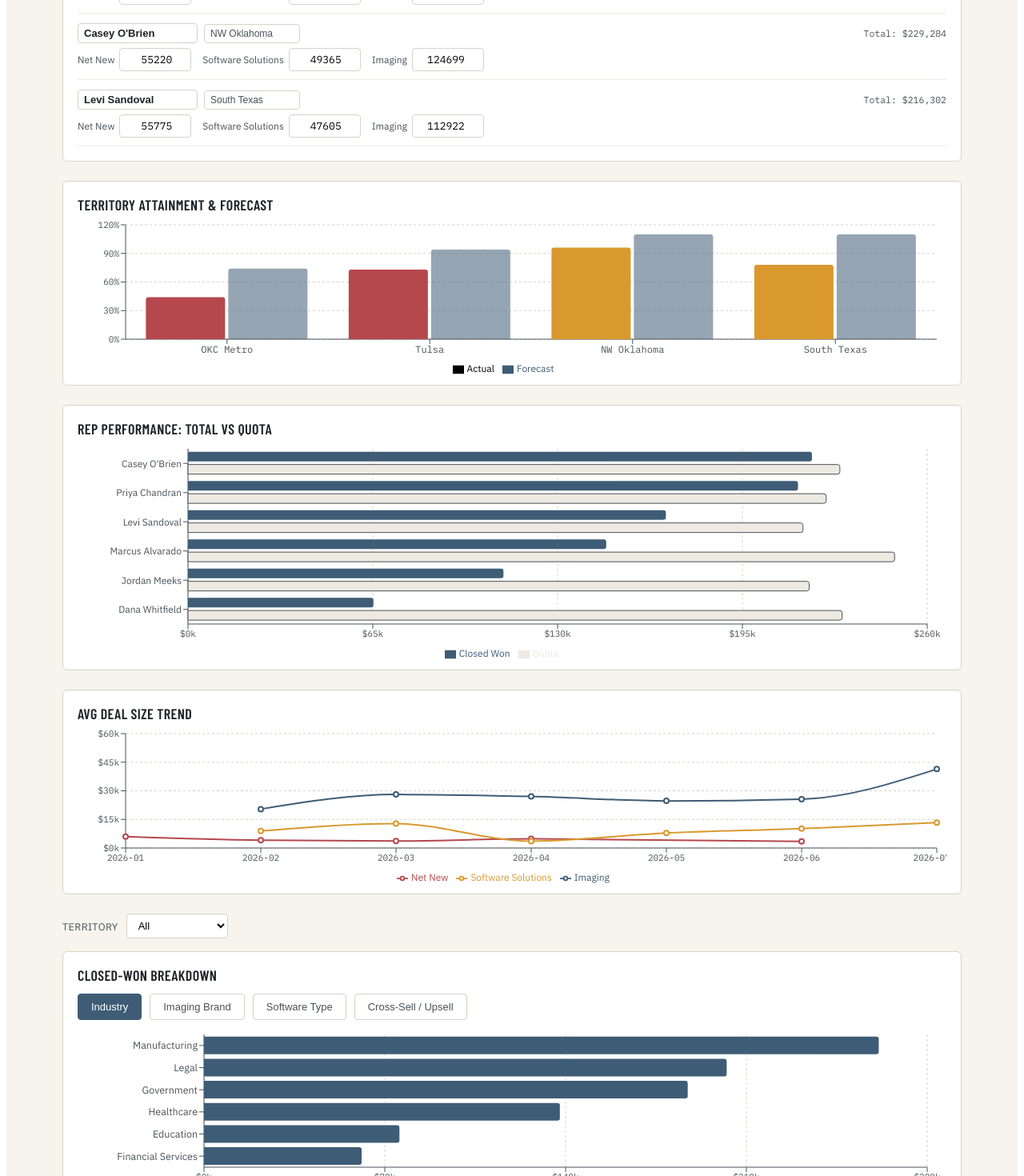
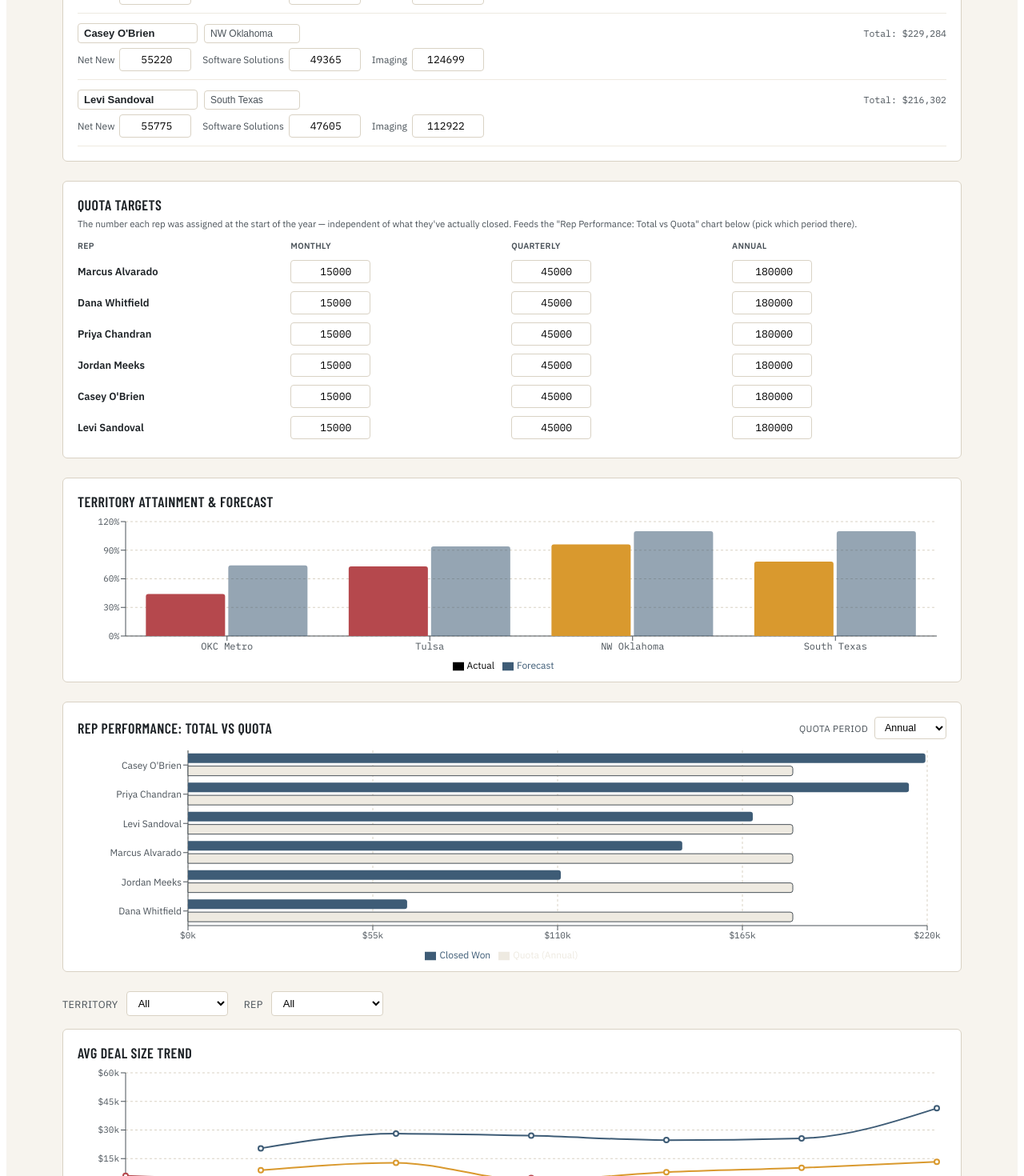
Before and after one commit to necker44/kpi-scorecard-generator, a React (Vite) app: page / in a window 1280 px wide. Shown: the part 740-2210 px from the top of the page at 80% size. Built offline with nearby package versions, Linux system fonts and the light colour scheme.

Commit message:
Add dropdowns for reps

```diff
--- a/src/App.jsx
+++ b/src/App.jsx
@@ -33,6 +33,14 @@ const CATEGORIES = [
   { key: "imaging", label: "Imaging" },
 ];
 const DEFAULT_CATEGORY_QUOTA = { netNew: 50000, software: 30000, imaging: 80000 };
+// A rep's period quota target — set once at the start of the year, independent of what
+// they've actually sold and independent of the category split above.
+const DEFAULT_PERIOD_QUOTA = { monthly: 15000, quarterly: 45000, annual: 180000 };
+const QUOTA_PERIODS = [
+  { key: "monthly", label: "Monthly" },
+  { key: "quarterly", label: "Quarterly" },
+  { key: "annual", label: "Annual" },
+];
 
 // ---------- Mock HubSpot-style data ----------
 const REPS = [
@@ -713,6 +721,7 @@ function saveToLocalStorage(state) {
       manualRoster: state.manualRoster || [],
       mockRoster: state.mockRoster || [],
       metricOverrides: state.metricOverrides || {},
+      periodQuotas: state.periodQuotas || {},
     };
     window.localStorage.setItem(STORAGE_KEY, JSON.stringify(serializable));
   } catch (e) {
@@ -730,6 +739,7 @@ function loadFromLocalStorage() {
     parsed.manualRoster = parsed.manualRoster || [];
     parsed.mockRoster = parsed.mockRoster || null;
     parsed.metricOverrides = parsed.metricOverrides || {};
+    parsed.periodQuotas = parsed.periodQuotas || {};
     return parsed;
   } catch (e) {
     console.warn("Couldn't load saved scorecard data:", e);
@@ -1012,12 +1022,15 @@ export default function App() {
   const [manualRoster, setManualRoster] = useState(saved?.manualRoster ?? []);
   const [manualDeals, setManualDeals] = useState(saved?.manualDeals ?? []);
   const [quotas, setQuotas] = useState(saved?.quotas ?? mockData.quotas);
+  const [periodQuotas, setPeriodQuotas] = useState(saved?.periodQuotas ?? {});
+  const [quotaPeriod, setQuotaPeriod] = useState("annual");
   const [metricOverrides, setMetricOverrides] = useState(saved?.metricOverrides ?? {});
   const [parsing, setParsing] = useState(false);
   const [error, setError] = useState(null);
   const [insights, setInsights] = useState(saved?.insights ?? {});
   const [insightLoading, setInsightLoading] = useState({});
   const [territoryFilter, setTerritoryFilter] = useState("All");
+  const [repFilter, setRepFilter] = useState("All");
   const [breakdownTab, setBreakdownTab] = useState("industry");
   const [apiKey, setApiKey] = useState("");
   const [showKeyInput, setShowKeyInput] = useState(false);
@@ -1057,6 +1070,11 @@ export default function App() {
       if (next[oldName]) { next[newName] = next[oldName]; delete next[oldName]; }
       return next;
     });
+    setPeriodQuotas((q) => {
+      const next = { ...q };
+      if (next[oldName]) { next[newName] = next[oldName]; delete next[oldName]; }
+      return next;
+    });
     setMetricOverrides((o) => {
       if (!o[oldName]) return o;
       const next = { ...o };
@@ -1090,26 +1108,27 @@ export default function App() {
   };
 
   React.useEffect(() => {
-    if (source === "mock" && uploadedDeals.length === 0 && manualDeals.length === 0 && manualRoster.length === 0 && Object.keys(insights).length === 0 && Object.keys(metricOverrides).length === 0) return;
+    if (source === "mock" && uploadedDeals.length === 0 && manualDeals.length === 0 && manualRoster.length === 0 && Object.keys(insights).length === 0 && Object.keys(metricOverrides).length === 0 && Object.keys(periodQuotas).length === 0) return;
     saveToLocalStorage({
       source, quotas, fileNames, insights,
       deals: uploadedDeals, activities: uploadedActivities,
-      manualDeals, manualRoster, mockRoster, metricOverrides,
+      manualDeals, manualRoster, mockRoster, metricOverrides, periodQuotas,
     });
     setJustSaved(true);
     const t = setTimeout(() => setJustSaved(false), 1500);
     return () => clearTimeout(t);
     // eslint-disable-next-line react-hooks/exhaustive-deps
-  }, [source, quotas, fileNames, insights, uploadedDeals, uploadedActivities, manualDeals, manualRoster, mockRoster, metricOverrides]);
+  }, [source, quotas, fileNames, insights, uploadedDeals, uploadedActivities, manualDeals, manualRoster, mockRoster, metricOverrides, periodQuotas]);
 
   const { byRep, territories } = useMemo(() => computeKPIs(deals, activities, quotas, roster), [deals, activities, quotas, roster]);
 
   const territoryOptions = ["All", ...Object.keys(territories)];
 
   const filteredDeals = useMemo(
-    () => (territoryFilter === "All" ? deals : deals.filter((d) => d.territory === territoryFilter)),
-
-    [deals, territoryFilter]
+    () => deals
+      .filter((d) => territoryFilter === "All" || d.territory === territoryFilter)
+      .filter((d) => repFilter === "All" || d.rep === repFilter),
+    [deals, territoryFilter, repFilter]
   );
 
   const breakdowns = useMemo(() => {
@@ -1122,8 +1141,11 @@ export default function App() {
     };
   }, [filteredDeals]);
 
+  const repOptions = ["All", ...Object.keys(byRep).sort()];
+
   const repList = Object.values(byRep)
     .filter((r) => territoryFilter === "All" || r.territory === territoryFilter)
+    .filter((r) => repFilter === "All" || r.rep === repFilter)
     .sort((a, b) => (b.attainment ?? -1) - (a.attainment ?? -1));
 
   const handleFiles = useCallback(async (fileList) => {
@@ -1239,7 +1261,7 @@ Activity count this period: ${rep.activityTotal || "unknown"}`;
   const repChartData = repList.map((r) => ({
     name: r.rep,
     won: r.closedWonAmount,
-    quota: r.quota,
+    quota: (periodQuotas[r.rep] && periodQuotas[r.rep][quotaPeriod] != null) ? periodQuotas[r.rep][quotaPeriod] : DEFAULT_PERIOD_QUOTA[quotaPeriod],
   }));
 
   const avgDealSizeTrend = useMemo(() => computeAvgDealSizeTrend(filteredDeals), [filteredDeals]);
@@ -1427,6 +1449,57 @@ Activity count this period: ${rep.activityTotal || "unknown"}`;
           </div>
         </div>
 
+        {/* Quota targets — the number they were actually assigned at the start of the year,
+            separate from the category split above and from what they've sold. */}
+        <div className="no-print" style={{ background: "#FFFFFF", border: `1px solid ${COLORS.line}`, borderRadius: 6, padding: 18, marginBottom: 24 }}>
+          <div style={{ fontFamily: "'Barlow Condensed', sans-serif", fontSize: 18, fontWeight: 600, textTransform: "uppercase", letterSpacing: 0.4, color: COLORS.ink, marginBottom: 4 }}>
+            Quota Targets
+          </div>
+          <div style={{ fontSize: 11.5, color: COLORS.inkSoft, marginBottom: 12, lineHeight: 1.5 }}>
+            The number each rep was assigned at the start of the year — independent of what they've actually closed. Feeds the "Rep Performance: Total vs Quota" chart below (pick which period there).
+          </div>
+          <div style={{ overflowX: "auto" }}>
+            <table style={{ borderCollapse: "collapse", width: "100%" }}>
+              <thead>
+                <tr>
+                  <th style={{ textAlign: "left", fontSize: 10.5, color: COLORS.inkSoft, textTransform: "uppercase", letterSpacing: 0.3, padding: "0 8px 6px 0" }}>Rep</th>
+                  {QUOTA_PERIODS.map((p) => (
+                    <th key={p.key} style={{ textAlign: "left", fontSize: 10.5, color: COLORS.inkSoft, textTransform: "uppercase", letterSpacing: 0.3, padding: "0 8px 6px" }}>{p.label}</th>
+                  ))}
+                </tr>
+              </thead>
+              <tbody>
+                {Object.keys(byRep).length === 0 && (
+                  <tr><td colSpan={4} style={{ color: COLORS.inkSoft, fontSize: 13, padding: "4px 0" }}>No reps loaded yet.</td></tr>
+                )}
+                {Object.values(byRep).map((r) => {
+                  const pq = periodQuotas[r.rep] || DEFAULT_PERIOD_QUOTA;
+                  return (
+                    <tr key={r.rep}>
+                      <td style={{ padding: "5px 8px 5px 0", fontSize: 13, fontWeight: 600, color: COLORS.ink, whiteSpace: "nowrap" }}>{r.rep}</td>
+                      {QUOTA_PERIODS.map((p) => (
+                        <td key={p.key} style={{ padding: "5px 8px" }}>
+                          <input
+                            type="number"
+                            value={pq[p.key] ?? ""}
+                            onChange={(e) =>
+                              setPeriodQuotas((q) => ({
+                                ...q,
+                                [r.rep]: { ...(q[r.rep] || DEFAULT_PERIOD_QUOTA), [p.key]: parseFloat(e.target.value) || 0 },
+                              }))
+                            }
+                            style={{ width: 100, border: `1px solid ${COLORS.line}`, borderRadius: 4, padding: "5px 8px", fontSize: 13, textAlign: "right" }}
+                          />
+                        </td>
+                      ))}
+                    </tr>
+                  );
+                })}
+              </tbody>
+            </table>
+          </div>
+        </div>
+
         {/* Territory rollup */}
         {territoryChartData.length > 0 && (
           <div style={{ background: "#FFFFFF", border: `1px solid ${COLORS.line}`, borderRadius: 6, padding: "18px 18px 8px", marginBottom: 24 }}>
@@ -1454,8 +1527,22 @@ Activity count this period: ${rep.activityTotal || "unknown"}`;
         {/* Rep performance: total closed-won vs quota, side by side */}
         {repChartData.length > 0 && (
           <div style={{ background: "#FFFFFF", border: `1px solid ${COLORS.line}`, borderRadius: 6, padding: "18px 18px 8px", marginBottom: 24 }}>
-            <div style={{ fontFamily: "'Barlow Condensed', sans-serif", fontSize: 18, fontWeight: 600, textTransform: "uppercase", letterSpacing: 0.4, color: COLORS.ink, marginBottom: 6 }}>
-              Rep Performance: Total vs Quota
+            <div className="no-print" style={{ display: "flex", justifyContent: "space-between", alignItems: "center", marginBottom: 6, flexWrap: "wrap", gap: 8 }}>
+              <div style={{ fontFamily: "'Barlow Condensed', sans-serif", fontSize: 18, fontWeight: 600, textTransform: "uppercase", letterSpacing: 0.4, color: COLORS.ink }}>
+                Rep Performance: Total vs Quota
+              </div>
+              <div style={{ display: "flex", alignItems: "center", gap: 8 }}>
+                <span style={{ fontSize: 11.5, color: COLORS.inkSoft, textTransform: "uppercase", letterSpacing: 0.4 }}>Quota period</span>
+                <select
+                  value={quotaPeriod}
+                  onChange={(e) => setQuotaPeriod(e.target.value)}
+                  style={{ border: `1px solid ${COLORS.line}`, borderRadius: 4, padding: "5px 8px", fontSize: 12.5, background: "#FFF" }}
+                >
+                  {QUOTA_PERIODS.map((p) => (
+                    <option key={p.key} value={p.key}>{p.label}</option>
+                  ))}
+                </select>
+              </div>
             </div>
             <ResponsiveContainer width="100%" height={Math.max(220, repChartData.length * 46)}>
               <BarChart data={repChartData} layout="vertical" margin={{ top: 8, right: 24, left: 8, bottom: 4 }}>
@@ -1465,11 +1552,39 @@ Activity count this period: ${rep.activityTotal || "unknown"}`;
                 <Tooltip formatter={(v) => fmtMoney(v)} contentStyle={{ fontFamily: "IBM Plex Sans", fontSize: 12 }} />
                 <Legend wrapperStyle={{ fontSize: 12, fontFamily: "IBM Plex Sans" }} />
                 <Bar dataKey="won" name="Closed Won" fill={COLORS.steel} radius={[0, 3, 3, 0]} />
-                <Bar dataKey="quota" name="Quota" fill={COLORS.paperDim} stroke={COLORS.inkSoft} strokeWidth={1} radius={[0, 3, 3, 0]} />
+                <Bar dataKey="quota" name={`Quota (${QUOTA_PERIODS.find((p) => p.key === quotaPeriod).label})`} fill={COLORS.paperDim} stroke={COLORS.inkSoft} strokeWidth={1} radius={[0, 3, 3, 0]} />
               </BarChart>
             </ResponsiveContainer>
           </div>
         )}
+
+        {/* Filters — apply to Avg Deal Size Trend and the Closed-Won Breakdown below */}
+        <div className="no-print" style={{ display: "flex", alignItems: "center", gap: 20, marginBottom: 16, flexWrap: "wrap" }}>
+          <div style={{ display: "flex", alignItems: "center", gap: 10 }}>
+            <span style={{ fontSize: 12.5, color: COLORS.inkSoft, textTransform: "uppercase", letterSpacing: 0.4 }}>Territory</span>
+            <select
+              value={territoryFilter}
+              onChange={(e) => setTerritoryFilter(e.target.value)}
+              style={{ border: `1px solid ${COLORS.line}`, borderRadius: 4, padding: "6px 10px", fontSize: 13, background: "#FFF" }}
+            >
+              {territoryOptions.map((t) => (
+                <option key={t} value={t}>{t}</option>
+              ))}
+            </select>
+          </div>
+          <div style={{ display: "flex", alignItems: "center", gap: 10 }}>
+            <span style={{ fontSize: 12.5, color: COLORS.inkSoft, textTransform: "uppercase", letterSpacing: 0.4 }}>Rep</span>
+            <select
+              value={repFilter}
+              onChange={(e) => setRepFilter(e.target.value)}
+              style={{ border: `1px solid ${COLORS.line}`, borderRadius: 4, padding: "6px 10px", fontSize: 13, background: "#FFF" }}
+            >
+              {repOptions.map((r) => (
+                <option key={r} value={r}>{r}</option>
+              ))}
+            </select>
+          </div>
+        </div>
 
         {/* Avg deal size trend */}
         {avgDealSizeTrend.length > 1 && (
@@ -1491,20 +1606,6 @@ Activity count this period: ${rep.activityTotal || "unknown"}`;
             </ResponsiveContainer>
           </div>
         )}
-
-        {/* Filter */}
-        <div className="no-print" style={{ display: "flex", alignItems: "center", gap: 10, marginBottom: 16 }}>
-          <span style={{ fontSize: 12.5, color: COLORS.inkSoft, textTransform: "uppercase", letterSpacing: 0.4 }}>Territory</span>
-          <select
-            value={territoryFilter}
-            onChange={(e) => setTerritoryFilter(e.target.value)}
-            style={{ border: `1px solid ${COLORS.line}`, borderRadius: 4, padding: "6px 10px", fontSize: 13, background: "#FFF" }}
-          >
-            {territoryOptions.map((t) => (
-              <option key={t} value={t}>{t}</option>
-            ))}
-          </select>
-        </div>
 
         {/* Revenue breakdowns: industry / imaging brand / software type */}
         <div style={{ background: "#FFFFFF", border: `1px solid ${COLORS.line}`, borderRadius: 6, padding: 18, marginBottom: 24 }}>
```
